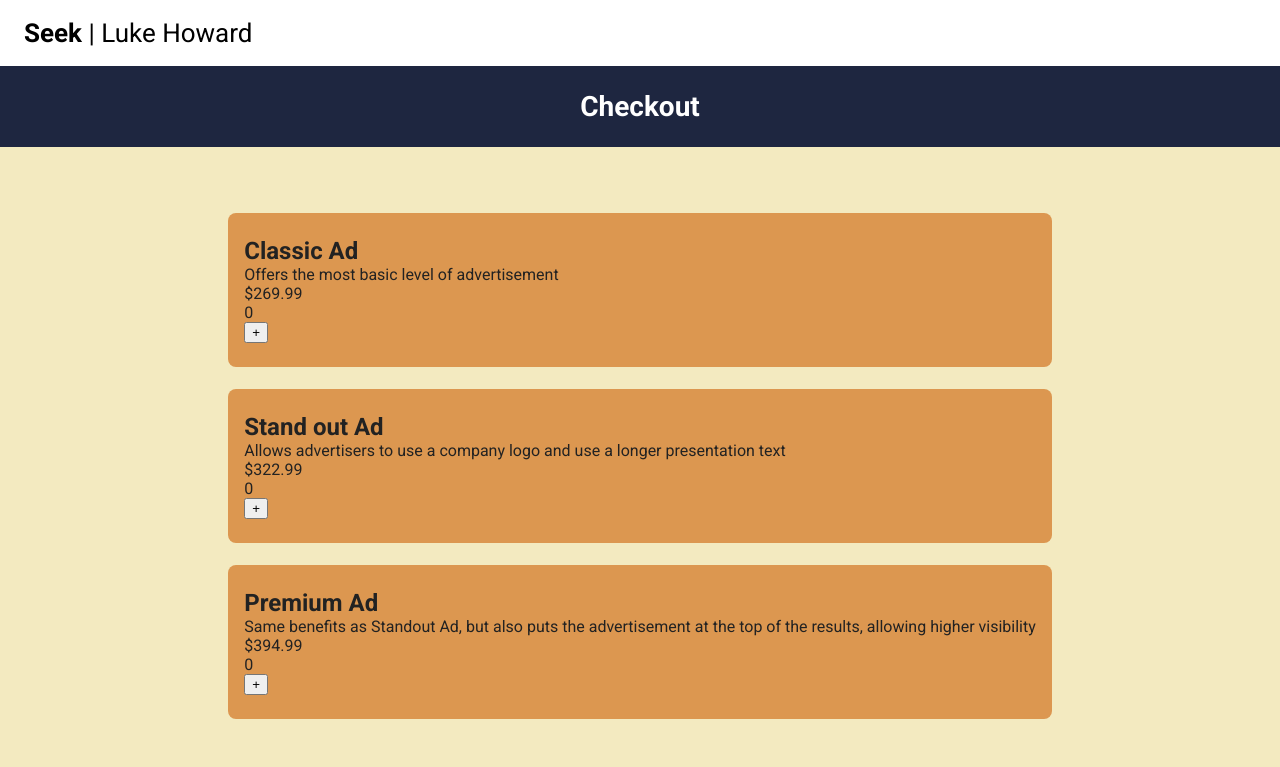
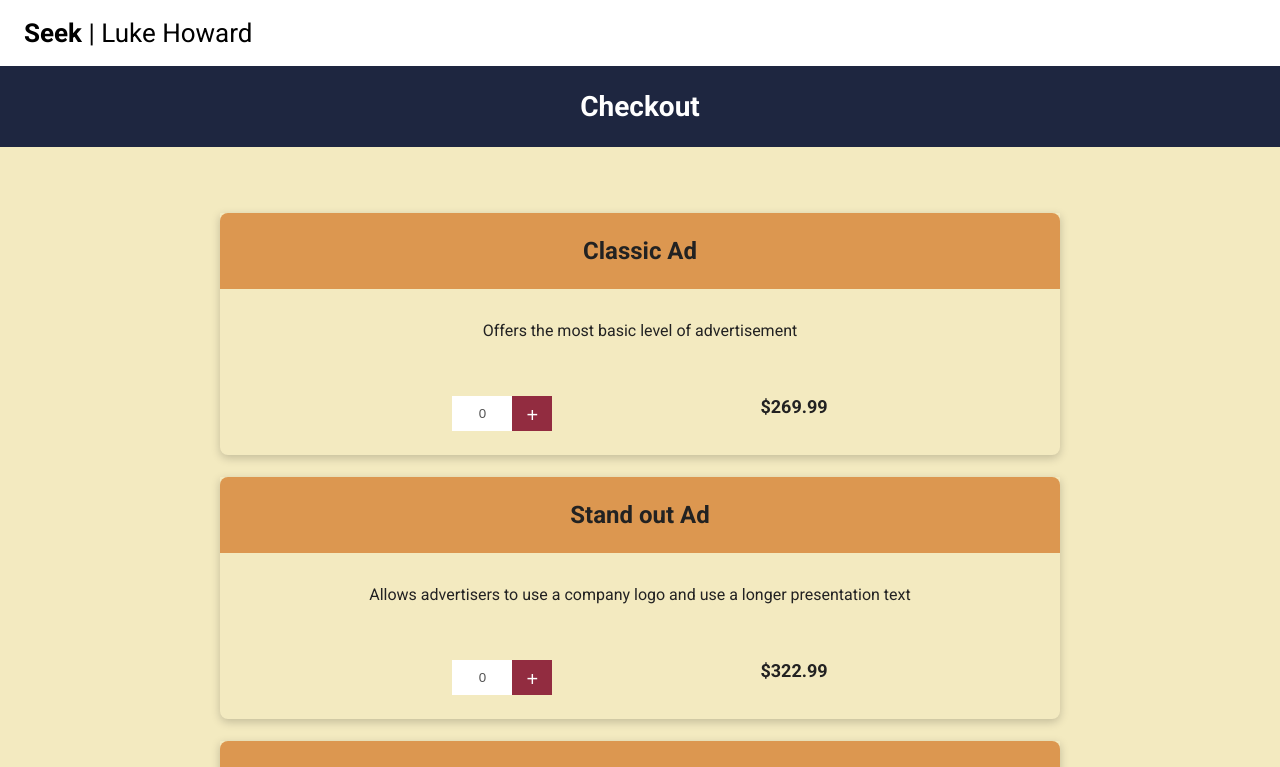
Before and after one commit to binaryluke/seek, a React (Vite) app: page /checkout in a window 1280 px wide. Shown: the top 767 px of the page. Built offline with nearby package versions, Linux system fonts and the light colour scheme.

Commit message:
Qty increment control and styles for Cart Item

```diff
--- a/src/components/CartItem.module.css
+++ b/src/components/CartItem.module.css
@@ -1,6 +1,31 @@
 .CartItem {
+  border-bottom-right-radius: 8px;
+  border-bottom-left-radius: 8px;
+  /*padding: 24px 16px;*/
+  color: var(--color-dark-text);
+  box-shadow: 0 3px 10px rgb(0 0 0 / 0.2);
+}
+
+.CartItem header {
+  padding: 24px 16px;
+  text-align: center;
+  border-top-left-radius: 8px;
+  border-top-right-radius: 8px;
   background-color: var(--color-accent-2);
-  border-radius: 8px;
-  padding: 24px 16px;
-  color: var(--color-dark-text);
 }
+
+.content {
+  padding: 32px 24px;
+  text-align: center;
+}
+
+.data {
+  display: flex;
+  justify-content: space-evenly;
+  padding: 24px;
+}
+
+.data p {
+  font-size: 18px;
+  font-weight: 700;
+}
--- a/src/components/CartItem.tsx
+++ b/src/components/CartItem.tsx
@@ -1,4 +1,5 @@
 import * as classes from "./CartItem.module.css";
+import { QtyControl } from "./QtyControl";
 
 interface CartItemProps {
   title: string;
@@ -11,14 +12,18 @@ interface CartItemProps {
 
 export const CartItem = (props: CartItemProps) => {
   return (
-    <div className={classes.CartItem}>
-      <h2>{props.title}</h2>
-      <p>{props.description}</p>
-      <p data-testid="cartItemPrice">${props.price / 100}</p>
-      <p data-testid="cartItemQty">{props.qty}</p>
-      <button data-testid="cartItemIncreaseQtyBtn" onClick={props.incrementQty}>
-        +
-      </button>
-    </div>
+    <section className={classes.CartItem}>
+      <header>
+        <h2>{props.title}</h2>
+      </header>
+      <div className={classes.content}>
+        <p>{props.description}</p>
+      </div>
+      <div className={classes.data}>
+        <QtyControl qty={props.qty} incrementQty={props.incrementQty} />
+        <p data-testid="cartItemPrice">${props.price / 100}</p>
+      </div>
+      <div className={classes.actions}></div>
+    </section>
   );
 };
--- /dev/null
+++ b/src/components/QtyControl.module.css
@@ -0,0 +1,19 @@
+.qtyControl {
+  display: flex;
+}
+
+.qtyControl input {
+  padding: 8px 12px;
+  width: 60px;
+  height: 35px;
+  text-align: center;
+  border-radius: 0;
+  background: white;
+  border: 0;
+}
+
+.qtyControl .button {
+  width: 40px;
+  height: 35px;
+  padding: 8px 12px;
+}
--- /dev/null
+++ b/src/components/QtyControl.tsx
@@ -0,0 +1,16 @@
+import { Button } from "./Button";
+import * as classes from "./QtyControl.module.css";
+
+interface QtyControlProps {
+  qty: number;
+  incrementQty(): void;
+}
+
+export const QtyControl = (props: QtyControlProps) => (
+  <div className={classes.qtyControl}>
+    <input disabled value={props.qty} />
+    <Button className={classes.button} onClick={props.incrementQty}>
+      +
+    </Button>
+  </div>
+);
```
